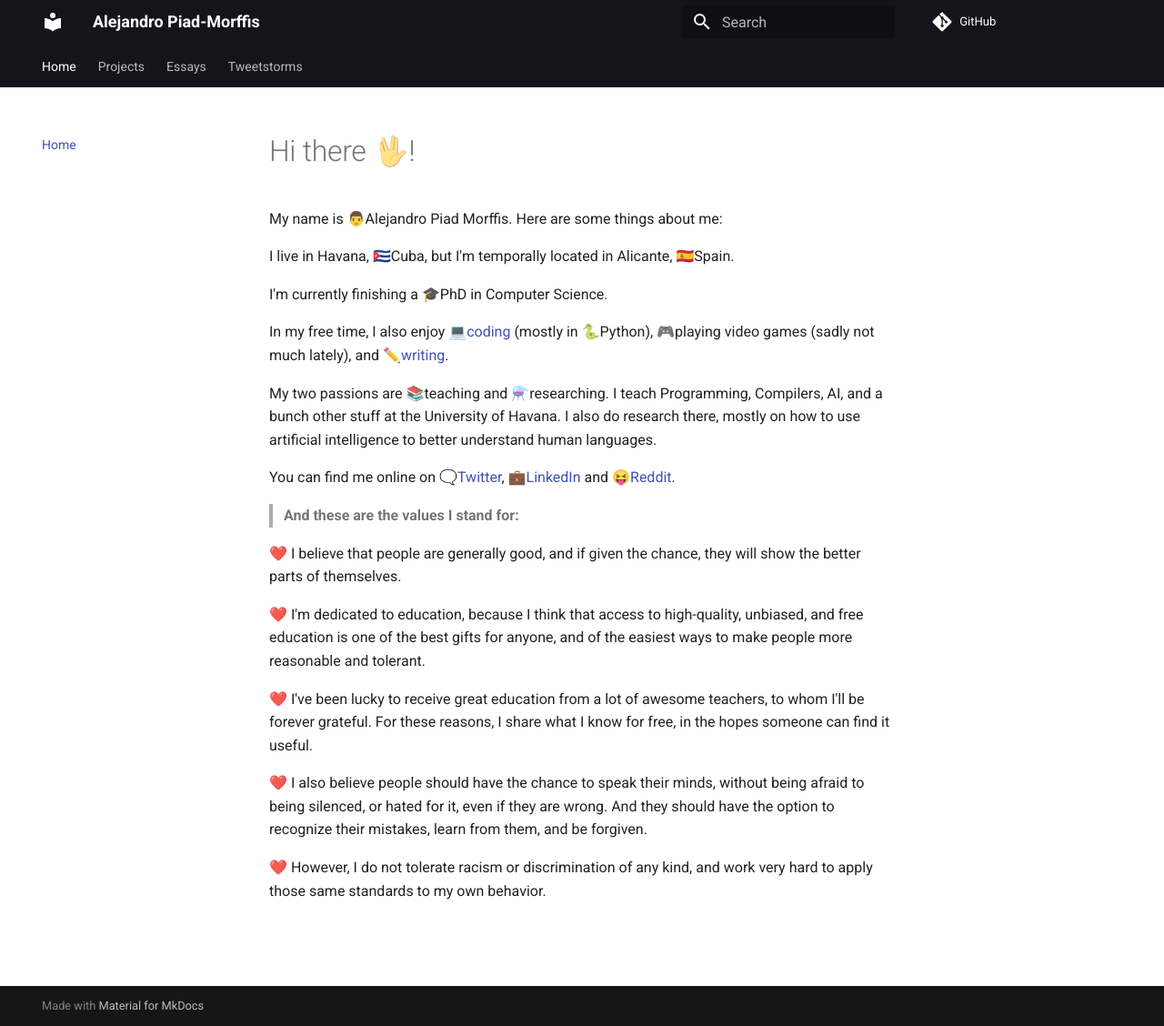
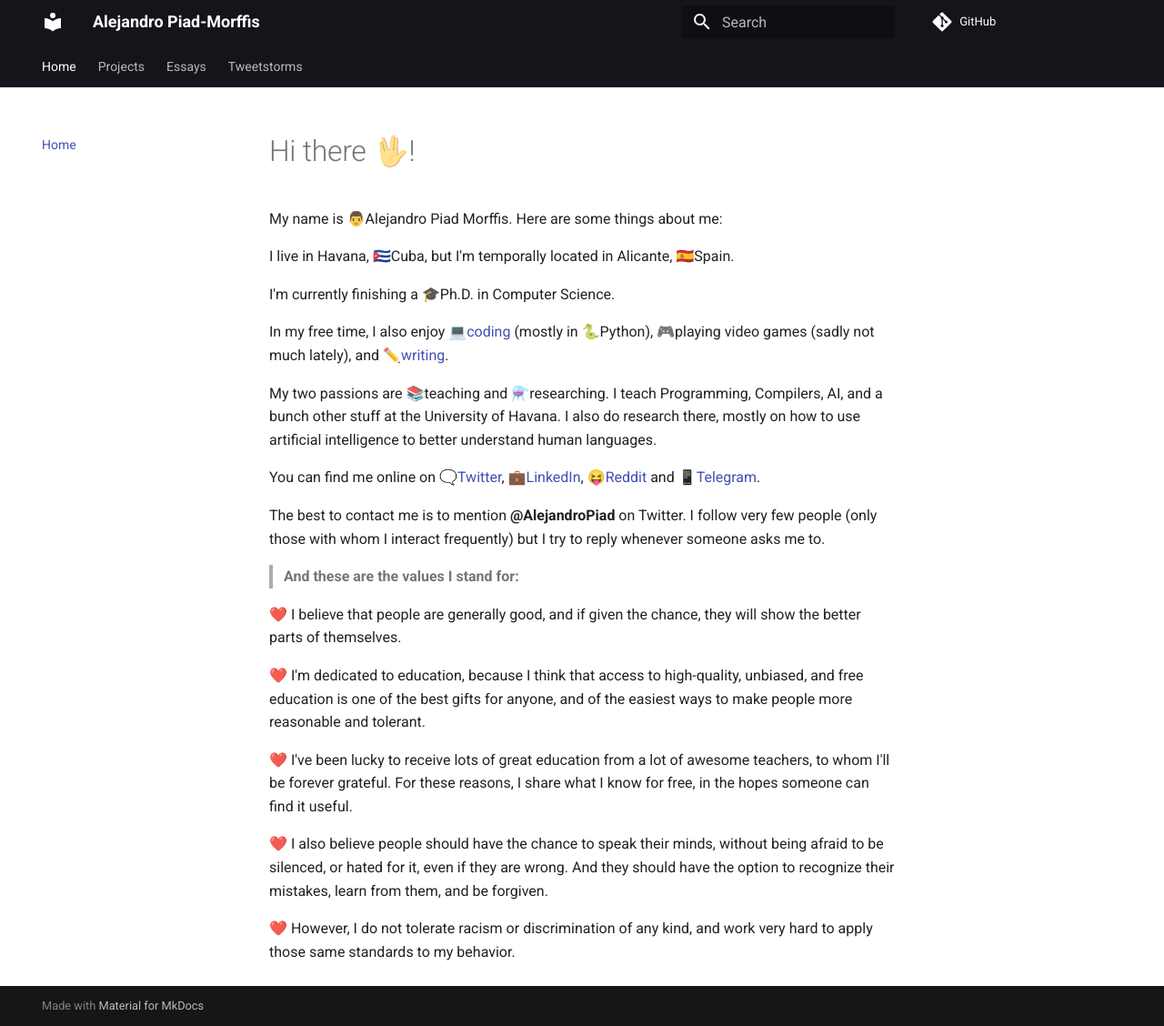
Before and after one commit to dhruvsheth-ai/apiad, an MkDocs documentation site: the page built from docs/index.md, in a window 1280 px wide and 1128 px high. Shown: the whole window at 91% size. Built offline with MkDocs 1.6.1 and Material for MkDocs 9.7.7, drawn with Linux system fonts in a browser that asks for light colours.

```diff
--- a/docs/index.md
+++ b/docs/index.md
@@ -4,13 +4,15 @@ My name is 👨Alejandro Piad Morffis. Here are some things about me:
 
 I live in Havana, 🇨🇺Cuba, but I'm temporally located in Alicante, 🇪🇸Spain.
 
-I'm currently finishing a 🎓PhD in Computer Science.
+I'm currently finishing a 🎓Ph.D. in Computer Science.
 
 In my free time, I also enjoy 💻[coding](https://apiad.net/projects) (mostly in 🐍Python), 🎮playing video games (sadly not much lately), and ✏️[writing](https://apiad.net/essays).
 
 My two passions are 📚teaching and ⚗️researching. I teach Programming, Compilers, AI, and a bunch other stuff at the University of Havana. I also do research there, mostly on how to use artificial intelligence to better understand human languages.
 
-You can find me online on 🗨️[Twitter](https://twitter.com/AlejandroPiad), 💼[LinkedIn](https://linkedin.com/in/apiad) and 😝[Reddit](https://www.reddit.com/user/apiad).
+You can find me online on 🗨️[Twitter](https://twitter.com/AlejandroPiad), 💼[LinkedIn](https://linkedin.com/in/apiad), 😝[Reddit](https://www.reddit.com/user/apiad) and 📱[Telegram](https://t.me/mostly_harmless_stuff).
+
+The best to contact me is to mention **@AlejandroPiad** on Twitter. I follow very few people (only those with whom I interact frequently) but I try to reply whenever someone asks me to.
 
 > **And these are the values I stand for:**
 
@@ -18,8 +20,8 @@ You can find me online on 🗨️[Twitter](https://twitter.com/AlejandroPiad),
 
 ❤️ I'm dedicated to education, because I think that access to high-quality, unbiased, and free education is one of the best gifts for anyone, and of the easiest ways to make people more reasonable and tolerant.
 
-❤️ I've been lucky to receive great education from a lot of awesome teachers, to whom I'll be forever grateful. For these reasons, I share what I know for free, in the hopes someone can find it useful.
+❤️ I've been lucky to receive lots of great education from a lot of awesome teachers, to whom I'll be forever grateful. For these reasons, I share what I know for free, in the hopes someone can find it useful.
 
-❤️ I also believe people should have the chance to speak their minds, without being afraid to being silenced, or hated for it, even if they are wrong. And they should have the option to recognize their mistakes, learn from them, and be forgiven.
+❤️ I also believe people should have the chance to speak their minds, without being afraid to be silenced, or hated for it, even if they are wrong. And they should have the option to recognize their mistakes, learn from them, and be forgiven.
 
-❤️ However, I do not tolerate racism or discrimination of any kind, and work very hard to apply those same standards to my own behavior.
+❤️ However, I do not tolerate racism or discrimination of any kind, and work very hard to apply those same standards to my behavior.
--- a/requirements.txt
+++ b/requirements.txt
@@ -1,3 +1,5 @@
 PyYAML
 tweepy
 python-dotenv
+mkdocs
+mkdocs-material
```
Also changed, not shown: Readme.md (+7 -5 lines).
